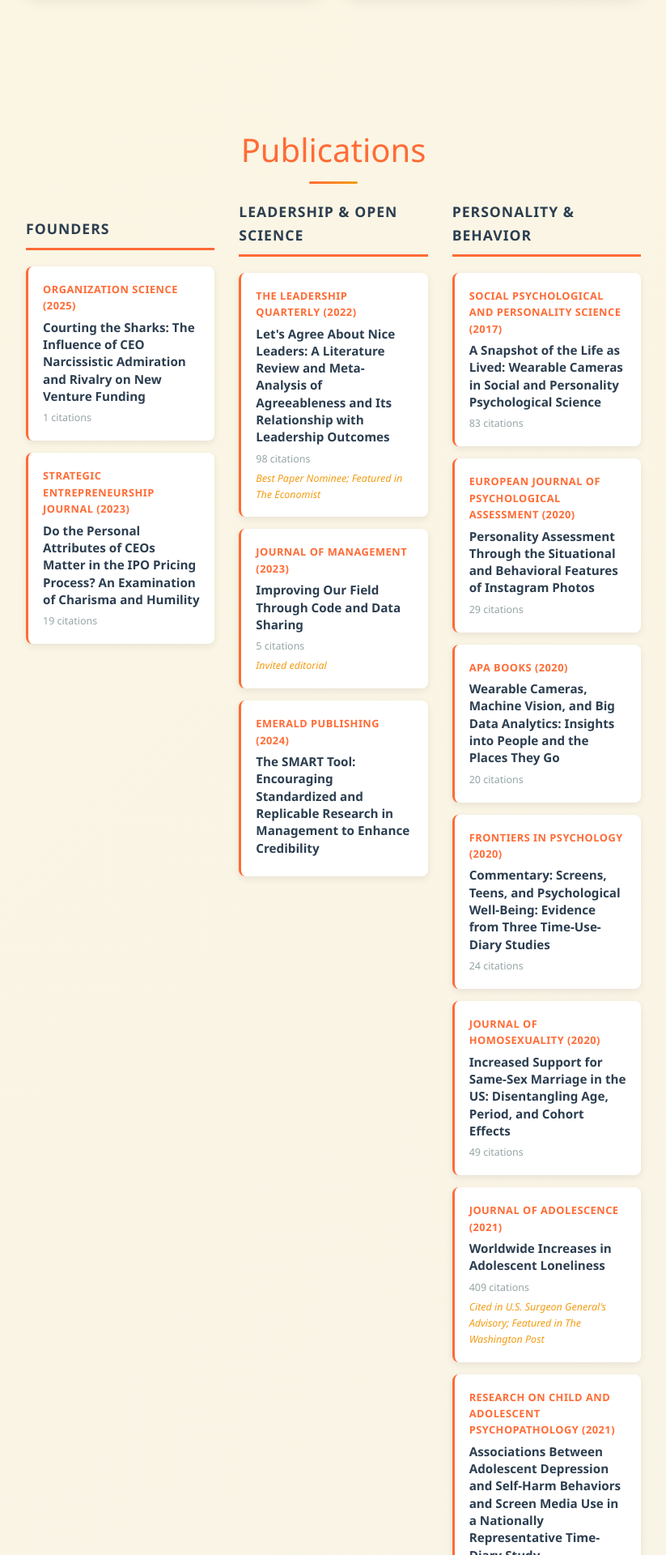
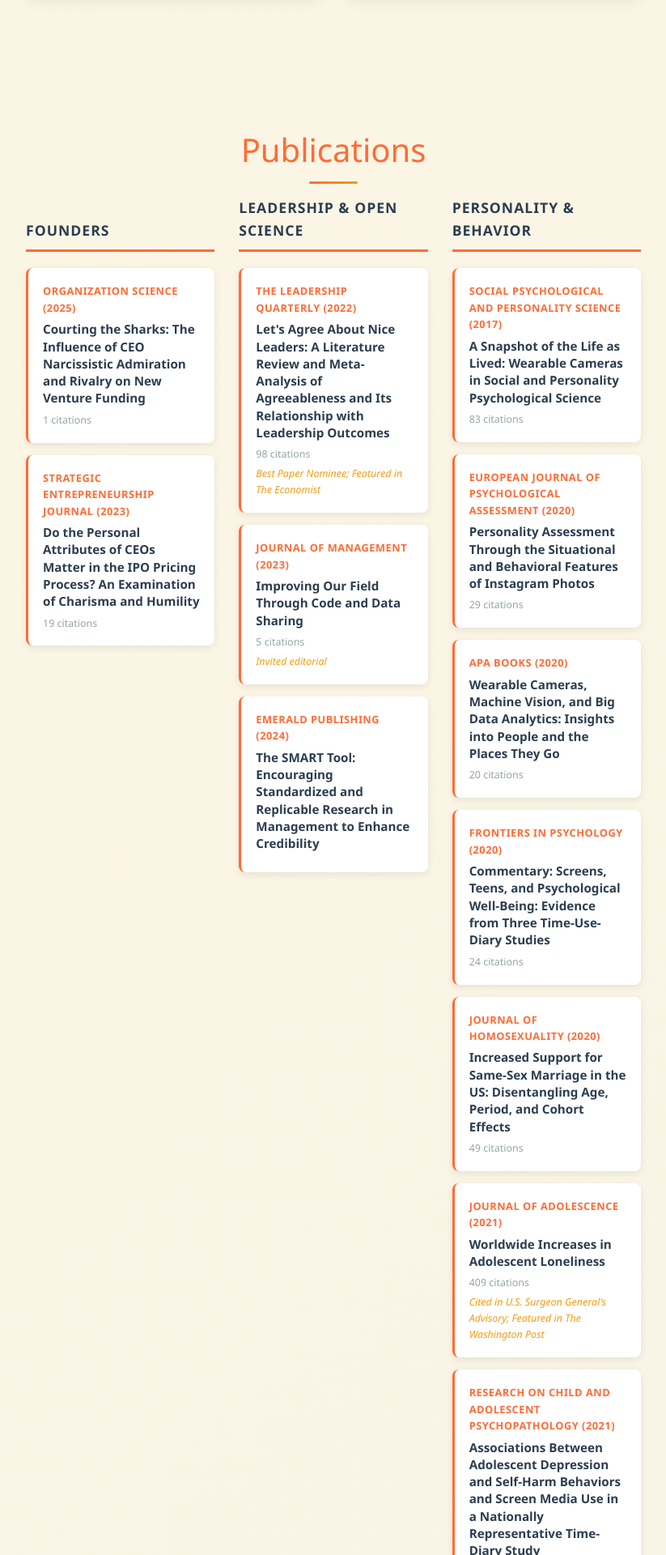
Before and after one commit to abblake/abblake.github.io, a Jekyll site: the page built from index.md, in a window 1280 px wide. Shown: the part 1945-3865 px from the top of the page at 81% size, without its empty margins (228-1051 px from the left). Built offline with Jekyll 4.4.1, drawn with Linux system fonts in a browser that asks for light colours.

Commit message:
Fix column alignment with CSS grid-template-rows
Each pub-theme-col is now a grid with a fixed 4em header row,
ensuring all three column headers and orange underlines align
regardless of text wrapping.

Co-Authored-By: Claude Opus 4.6 <noreply@anthropic.com>

```diff
--- a/_sass/main.scss
+++ b/_sass/main.scss
@@ -550,17 +550,24 @@ body {
 }
 
 .pub-theme-col {
+    display: grid;
+    grid-template-rows: 4em auto;
+    align-content: start;
+
     h4 {
         font-size: 1.1em;
         text-transform: uppercase;
         letter-spacing: 1px;
         color: $charcoal;
-        margin-bottom: 20px;
+        margin: 0;
         padding-bottom: 10px;
         border-bottom: 3px solid $ember-orange;
-        min-height: 3.5em;
         display: flex;
-        align-items: flex-end;
+        align-items: end;
+    }
+
+    .pub-cards {
+        padding-top: 20px;
     }
 }
 
--- a/index.md
+++ b/index.md
@@ -80,6 +80,7 @@ title: Home
     <div class="pub-themes">
         <div class="pub-theme-col">
             <h4>Founders</h4>
+            <div class="pub-cards">
             {% assign founders = site.data.publications | where: "theme", "founders" %}
             {% for pub in founders %}
             <div class="pub-theme-item">
@@ -89,9 +90,11 @@ title: Home
                 {% if pub.note %}<div class="pub-note">{{ pub.note }}</div>{% endif %}
             </div>
             {% endfor %}
+            </div>
         </div>
         <div class="pub-theme-col">
-            <h4>Leadership & Open Science</h4>
+            <h4>Leadership &amp; Open Science</h4>
+            <div class="pub-cards">
             {% assign leadership = site.data.publications | where: "theme", "leadership" %}
             {% for pub in leadership %}
             <div class="pub-theme-item">
@@ -101,9 +104,11 @@ title: Home
                 {% if pub.note %}<div class="pub-note">{{ pub.note }}</div>{% endif %}
             </div>
             {% endfor %}
+            </div>
         </div>
         <div class="pub-theme-col">
-            <h4>Personality & Behavior</h4>
+            <h4>Personality &amp; Behavior</h4>
+            <div class="pub-cards">
             {% assign personality = site.data.publications | where: "theme", "personality" %}
             {% for pub in personality %}
             <div class="pub-theme-item">
@@ -113,6 +118,7 @@ title: Home
                 {% if pub.note %}<div class="pub-note">{{ pub.note }}</div>{% endif %}
             </div>
             {% endfor %}
+            </div>
         </div>
     </div>
 </section>
```
Also changed, not shown: _pages/publications.md (+8 -2 lines).
